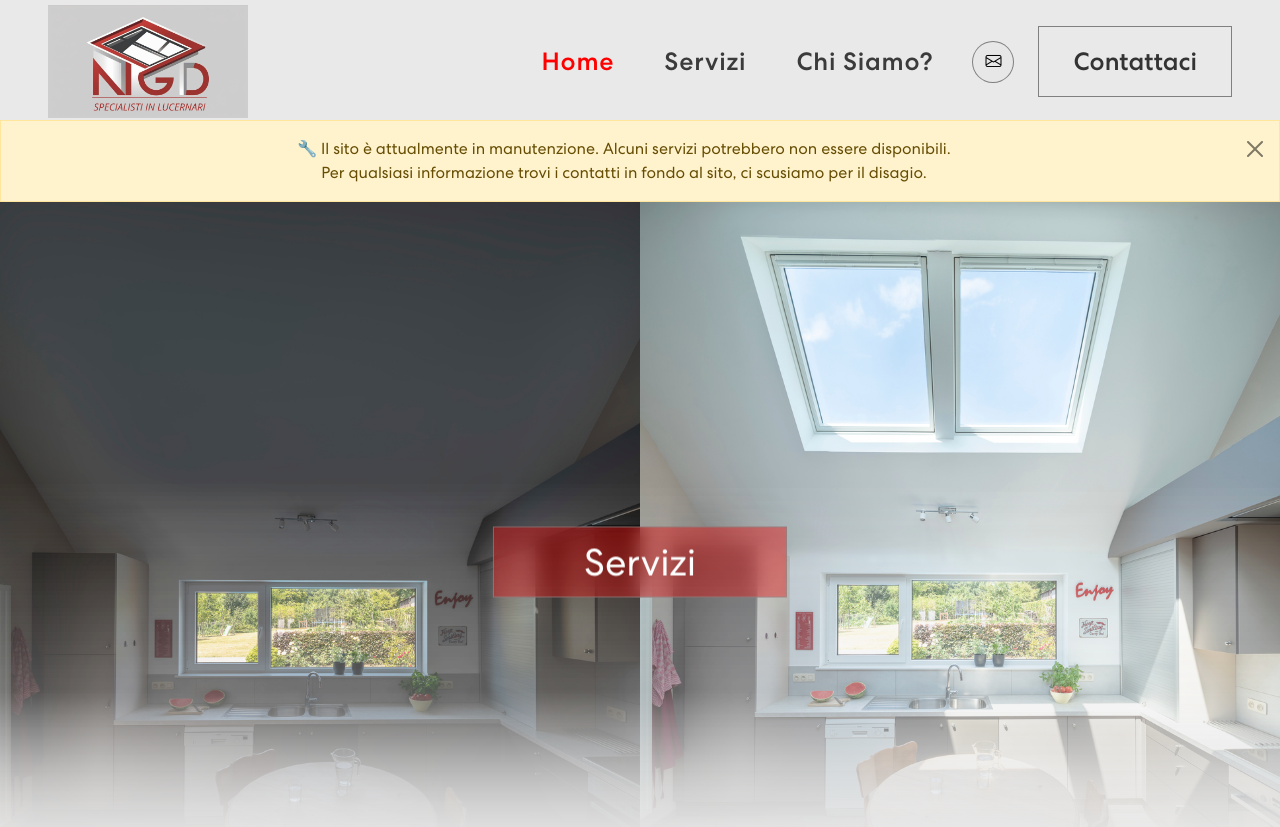
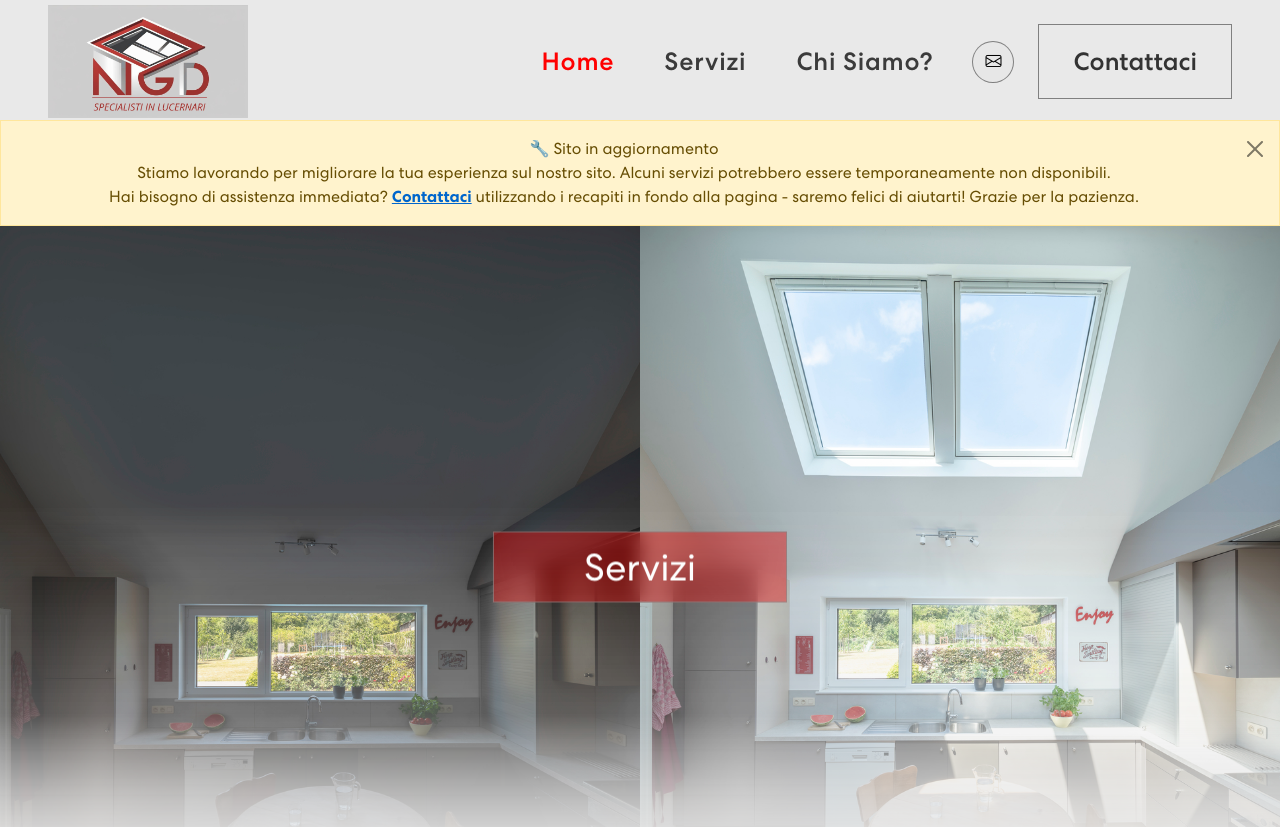
Before and after one commit to ImNico97/ngdinstallatore, a React (Vite) app: page / in a window 1280 px wide. Shown: the top 827 px of the page. Built offline with nearby package versions, Linux system fonts and the light colour scheme.

Commit message:
contact alert, fade in

```diff
--- a/src/App.css
+++ b/src/App.css
@@ -106,6 +106,10 @@ p.danger {
 .fade-in {
   opacity: 0;
   animation: fadeIn 0.6s ease-in-out forwards;
+}
+.fade-in-home {
+  opacity: 0;
+  animation: fadeIn 1.7s ease-in-out forwards;
 }
 
 @keyframes fadeIn {
@@ -365,7 +369,7 @@ nav.navbar .navbar-toggler[aria-expanded="true"] .navbar-toggler-icon {
   }
 
   nav.navbar {
-    min-height: 120px;
+    min-height: 100px;
     background: #ff00003d !important;
     backdrop-filter: blur(10px) drop-shadow(0 0 0.75rem #ff0000);
   }
@@ -394,7 +398,7 @@ nav.navbar .navbar-toggler[aria-expanded="true"] .navbar-toggler-icon {
   }
 }
 .logoNgd{
-  min-width: 120px;
+  min-width: 105px;
 }
 
 /************ Home Css ************/
--- a/src/App.jsx
+++ b/src/App.jsx
@@ -16,9 +16,9 @@ import ScrollToTop from './components/ScrollToTop.jsx'
 
 function App() {
   return (
-      <div className='home'>
+    <div className='home'>
+        <ScrollToTop />
         <Navbar />
-        <ScrollToTop />
         <Routes>
           <Route path="/" element={<Home />}/>
           <Route path="/services" element={<Services />} />
--- a/src/components/Contact.jsx
+++ b/src/components/Contact.jsx
@@ -13,6 +13,8 @@ function Contact() {
   const [formDetails, setFormDetails] = useState(formInitialDetails);
   const [buttonText, setButtonText] = useState("Invia");
   const [status, setStatus] = useState({});
+
+
 
   const onFormUpdate = (category, value) => {
     setFormDetails({
--- a/src/components/Navbar.jsx
+++ b/src/components/Navbar.jsx
@@ -16,6 +16,18 @@ function NavBar() {
       setCopied(true);
       setTimeout(() => setCopied(false), 2000); // reset "copiato" dopo 2 sec
     });
+  };
+
+    const handleContactClick = (e) => {
+    e.preventDefault();
+
+    const connectElement = document.getElementById('connect');
+    if (connectElement) {
+      connectElement.scrollIntoView({
+        behavior: 'smooth',
+        block: 'start'
+      });
+    }
   };
 
   useEffect(() => {
@@ -62,11 +74,9 @@ function NavBar() {
                 {copied ? <Check /> : <i className="bi-envelope"></i>}
               </a>
             </div>
-            <Nav.Link href="#connect">
-              <button>
-                <span>Contattaci</span>
-              </button>
-            </Nav.Link>
+            <button onClick={handleContactClick} className="contact-btn">
+              <span>Contattaci</span>
+            </button>
           </div>
         </Navbar.Collapse>
       </Container>
--- a/src/pages/Home.jsx
+++ b/src/pages/Home.jsx
@@ -16,8 +16,21 @@ function Home() {
         };
 
     const [showMaintenance, setShowMaintenance] = useState(true);
+
+    // Funzione per scrollare al componente Contact
+    const handleContactClick = (e) => {
+        e.preventDefault();
+        const connectElement = document.getElementById('connect');
+        if (connectElement) {
+            connectElement.scrollIntoView({
+                behavior: 'smooth',
+                block: 'start'
+            });
+        }
+    };
+
     return (
-        <Container fluid className="home px-0 fade-in">
+        <Container fluid className="home px-0 fade-in-home">
 
             {showMaintenance && (
             <Alert
@@ -26,7 +39,15 @@ function Home() {
                 onClose={() => setShowMaintenance(false)}
                 className="text-center m-0 rounded-0"
             >
-                🔧 Il sito è attualmente in manutenzione. Alcuni servizi potrebbero non essere disponibili. <br />Per qualsiasi informazione trovi i contatti in fondo al sito, ci scusiamo per il disagio.
+                🔧 Sito in aggiornamento <br />
+                Stiamo lavorando per migliorare la tua esperienza sul nostro sito. Alcuni servizi potrebbero essere temporaneamente non disponibili. <br />
+                Hai bisogno di assistenza immediata? <span onClick={handleContactClick} style={{
+                        color: '#0066cc',
+                        cursor: 'pointer',
+                        textDecoration: 'underline',
+                        fontWeight: 'bold'
+                    }}>Contattaci</span>  utilizzando i recapiti in fondo alla pagina - saremo felici di aiutarti!
+                Grazie per la pazienza.
             </Alert>
             )}
 
@@ -46,9 +67,7 @@ function Home() {
                             </button>
                     </Link>
                 </div>
-
                 <img className="home-img" src={cucinaLuce} alt="cucinaLuce" />
-
             </div>
 
             <div className="home-text">
@@ -58,8 +77,6 @@ function Home() {
                 <br />
             </div>
 
-
-
         </Container>
     );
 }
```
